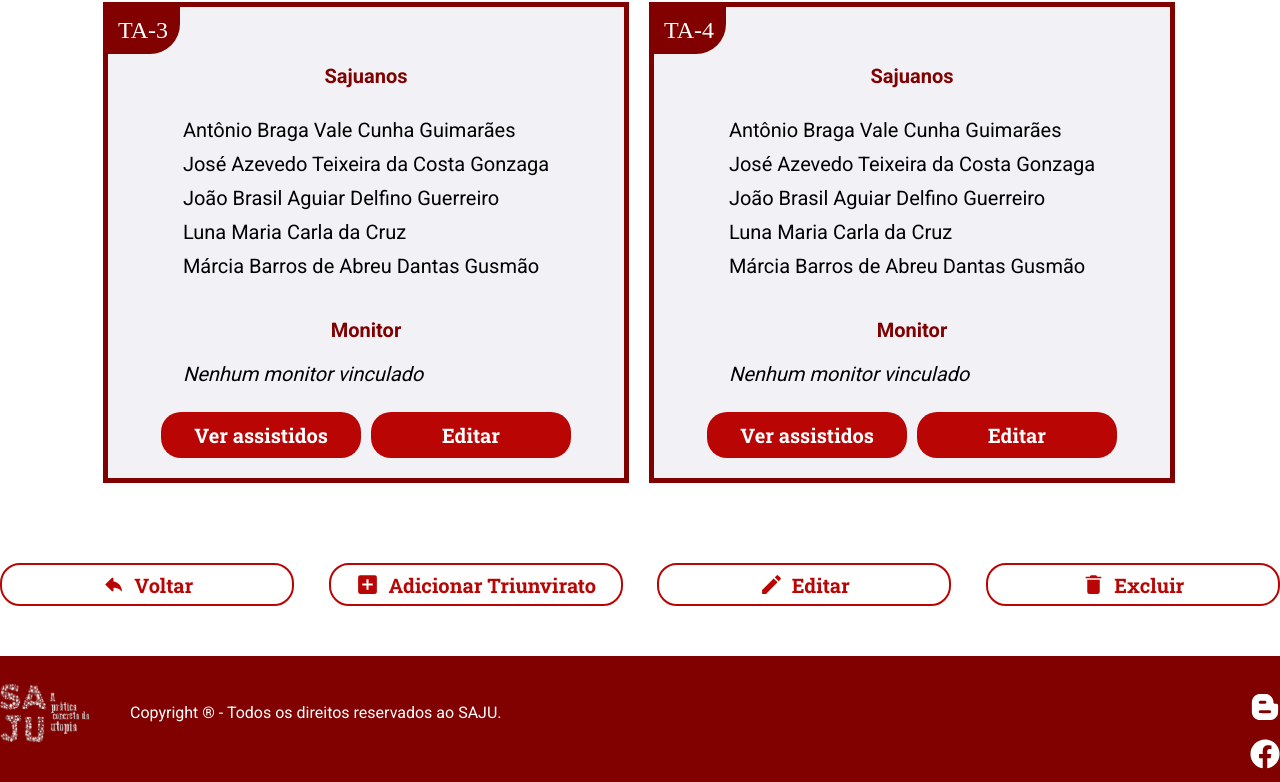
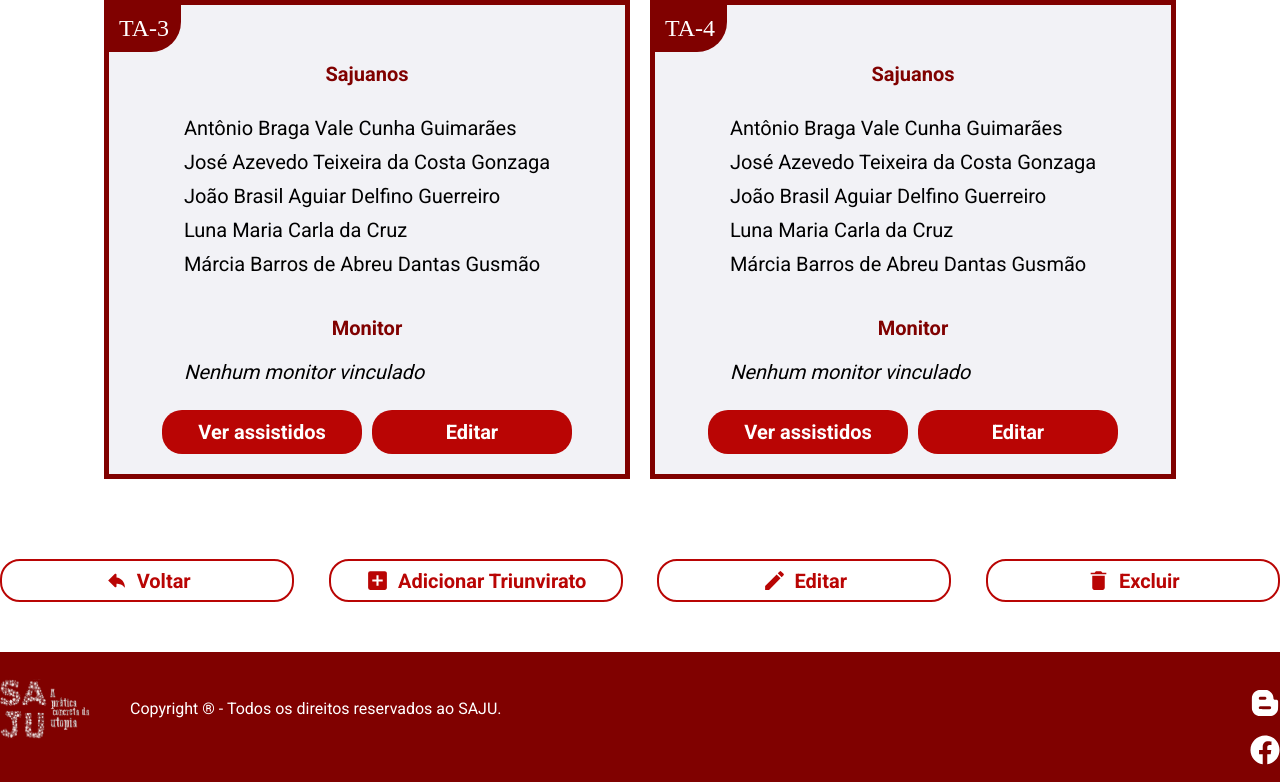
Before and after one commit to yure07/saju, a React (Create React App) app: page /plantao/1 in a window 1280 px wide. Shown: the part 888-1670 px from the top of the page. Built offline with nearby package versions, Linux system fonts and the light colour scheme; a web font is replaced by a local one.

Commit message:
adicionando paginas editar, ver mais e novo membro

```diff
--- a/src/pages/Membros/Editar/index.js
+++ b/src/pages/Membros/Editar/index.js
@@ -14,7 +14,7 @@ const EditMember = () => {
                     <section className={styles.sectionForm}>
                         <h4>Dados pessoais</h4>
                         <form className={styles.formPersonal}>
-                        <label className={styles.inputFull}>
+                            <label className={styles.inputFull}>
                                 <span>Nome</span>
                                 <input type="text" placeholder="Nome Sobrenome Sobrenome"/>
                             </label>
--- a/src/pages/Plantao/T's/Ts.module.scss
+++ b/src/pages/Plantao/T's/Ts.module.scss
@@ -54,9 +54,8 @@
 }
 
 .containerCards{
-    display: flex;
-    flex-direction: row;
-    flex-wrap: wrap;
+    display: grid;
+    grid-template-columns: repeat(2, 1fr);
     max-width: 1074px;
     gap: 20px;
     margin: 80px auto;
@@ -80,7 +79,6 @@
         border-radius: 0px 0px 30px 0px;
         padding: 10px;
     }
-
 }
 
 .areaBtns{
@@ -96,10 +94,10 @@
         background-color: $primary-color;
         color: $light-color;
         font-size: 20px;
+        font-family: 'Roboto';
         font-weight: 700;
         padding: 10px 20px;
         border-radius: 20px;
-
         border: 0;
         margin-top: auto;
     }
@@ -139,37 +137,52 @@
     }
 }
 
-.containerButtons{
+.containerEditTriunvirate{
     display: flex;
-    flex-direction: row;
-    justify-content: space-between;
+    flex-direction: column;
+    grid-column: 1/3;
+    margin: 40px 0;
+
+    .areaInputEditTriunvirate{
+        display: flex;
+        flex-direction: column;
+        margin-top: 5px;
+
+        p{
+            font-size: 14px;
+            font-weight: 700;
+            margin-left: 15px;
+        }
+
+        button{
+            font-family: 'Roboto';
+            font-weight: 700;
+            background-color: $primary-color;
+            height: 50px;
+            border-radius: 20px;
+            margin-left: 20px;
+        }
+
+        input{
+            height: 50px;
+            font-size: 16px;
+            color: #777;
+            border-radius: 5px;
+        }
+
+    }
+}
+
+.labelInputSajuano{
+    input{
+        width: 68%;
+    }
 
     button{
-        display: flex;
-        align-items: center;
-        justify-content: center;
-        width: 23%;
-        height: 43px;
-        padding: 10px 20px;
-        border-radius: 20px;
-        color: $primary-color;
-        background-color: transparent;
-        border: 2px solid $primary-color;
-        font-size: 20px;
-        font-weight: 700;
-    }
-
-    button.saveDuty{
-        background-color: $primary-color;
-        color: $light-color;
-    }
-
-    svg{
-       width: 25px;
-       height: 25px;
-       margin-right: 8px;
+        width: 30%;
     }
 }
+
 
 .containerEditDuty{
     display: flex;
@@ -209,5 +222,37 @@
             width: 400px;
         }
     }
+}
 
+.containerButtons{
+    display: flex;
+    flex-direction: row;
+    justify-content: space-between;
+
+    button{
+        display: flex;
+        align-items: center;
+        justify-content: center;
+        width: 23%;
+        height: 43px;
+        padding: 10px 20px;
+        border-radius: 20px;
+        color: $primary-color;
+        background-color: transparent;
+        border: 2px solid $primary-color;
+        font-family: 'Roboto';
+        font-size: 20px;
+        font-weight: 700;
+    }
+
+    button.saveDuty{
+        background-color: $primary-color;
+        color: $light-color;
+    }
+
+    svg{
+       width: 25px;
+       height: 25px;
+       margin-right: 8px;
+    }
 }
--- a/src/routes/index.js
+++ b/src/routes/index.js
@@ -6,9 +6,9 @@ import RecoverPassword from "../pages/RecuperarSenha";
 import Plantao from "../pages/Plantao";
 import Ts from "../pages/Plantao/T's";
 import Membros from "../pages/Membros";
-import RegisterMember from "../pages/Membros/Register";
-import SeeMoreMember from "../pages/Membros/SeeMore";
-import EditMember from "../pages/Membros/Edit";
+import RegistrarMembro from "../pages/Membros/Registrar";
+import VerMaisMembro from "../pages/Membros/VerMais";
+import EditarMembro from "../pages/Membros/Editar";
 
 const RoutesApp = () => {
     return(
@@ -18,9 +18,9 @@ const RoutesApp = () => {
         <Route path="/plantao" element={<Plantao/>}/>
             <Route path="/plantao/:params" element={<Ts/>}/>
         <Route path="/membros" element={<Membros/>}/>
-            <Route path="/membros/novo" element={<RegisterMember/>}/>
-            <Route path="/membros/ver-mais" element={<SeeMoreMember/>}/>
-            <Route path="/membros/editar" element={<EditMember/>}/>
+            <Route path="/membros/novo" element={<RegistrarMembro/>}/>
+            <Route path="/membros/ver-mais" element={<VerMaisMembro/>}/>
+            <Route path="/membros/editar" element={<EditarMembro/>}/>
     </Routes>
     )
 }
```
Also changed, not shown: src/pages/Plantao/T's/index.js (+19 -0 lines).
